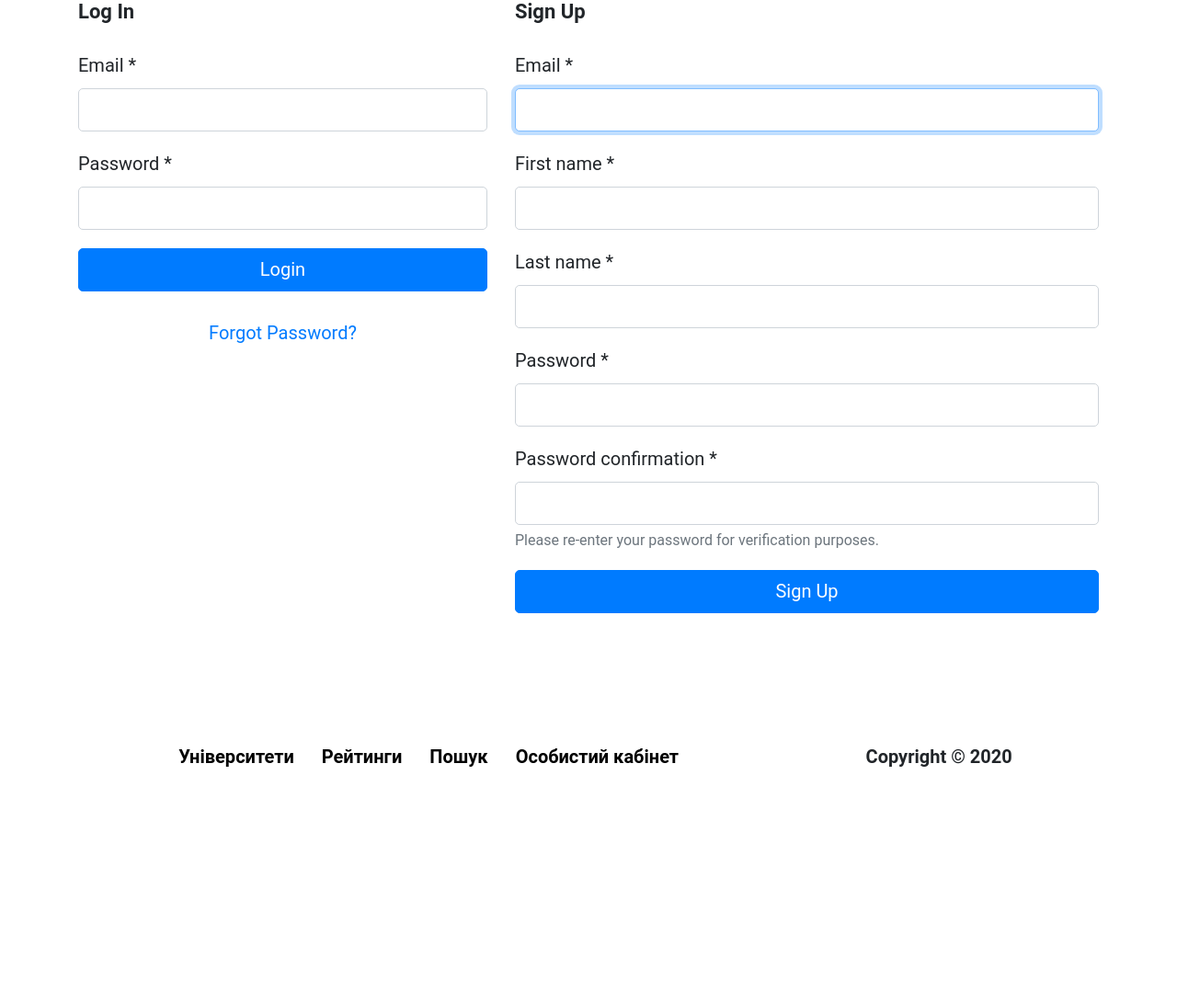
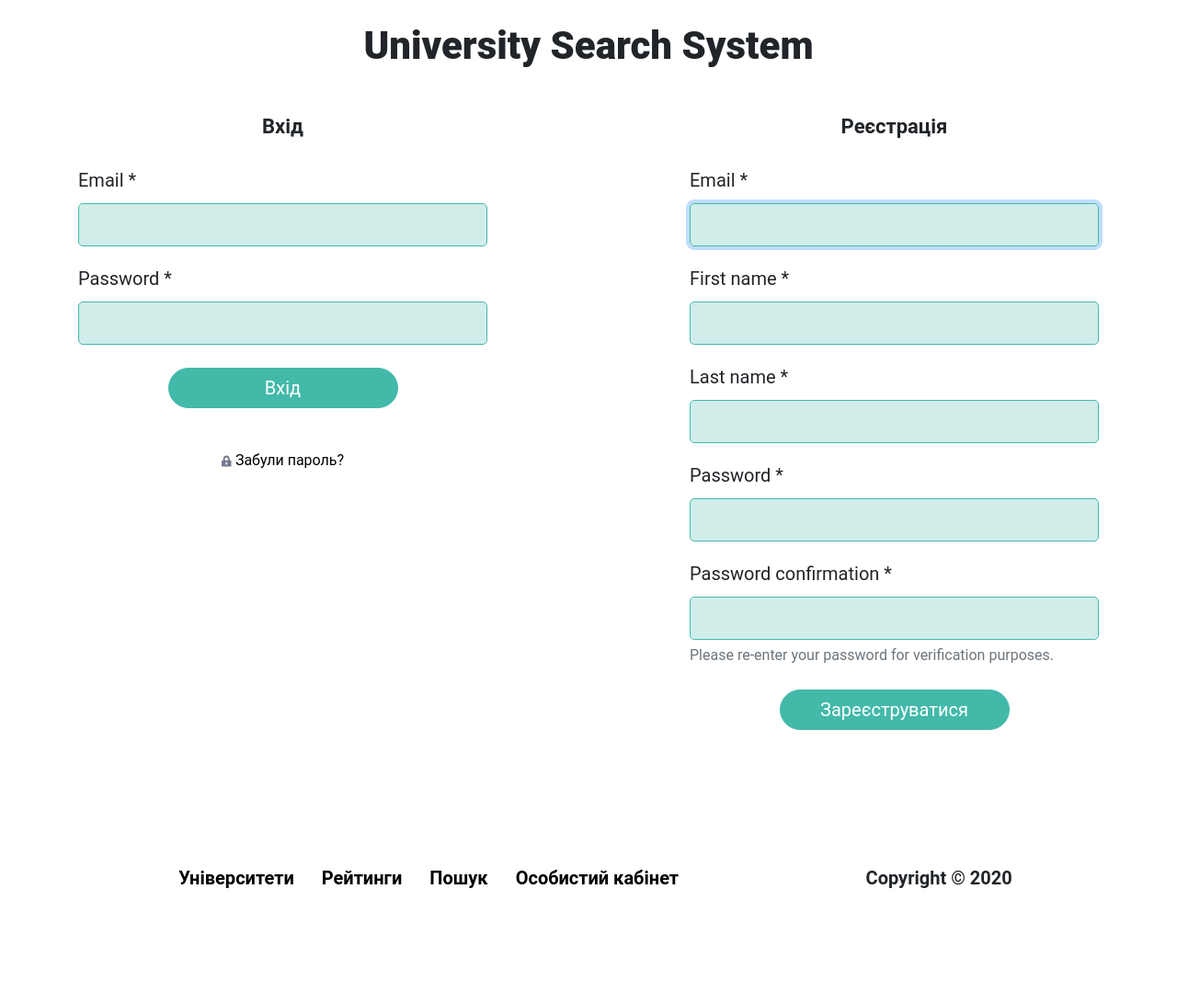
Before and after one commit to SandraRadz/UniversitySearchSystem, a Django app: page /account/login/ in a window 1280 px wide. Shown: the part 100-1191 px from the top of the page at 92% size. Before the commit the page ends 934 px from the top, so only its background shows below. Run offline with Django 3.2, Linux system fonts and the light colour scheme; some libraries are stand-ins or nearby versions.

Commit message:
login/signup page frontend done;

```diff
--- a/accounts/templates/accounts/login.html
+++ b/accounts/templates/accounts/login.html
@@ -4,29 +4,46 @@
 
 {% block content %}
     <div class="container">
-      <div class="row">
+        <div class="d-flex justify-content-center" style="margin: 25px 0 40px 0">
+            <h1>University Search System</h1>
+        </div>
+        <div class="row justify-content-between">
             <div class="col-5">
-              <h3 class="mb-4">{% trans "Log In" %}</h3>
+                <div class="d-flex justify-content-center">
+                    <h3 class="mb-4">Вхід</h3>
+                </div>
                 <form action="{% url 'login' %}" method="post">
                     {% csrf_token %}
                     {% include "forms/form_fields.html" with form=login_form %}
-                <div class="form-group">
-                  <button class="btn btn-primary btn-block" type="submit" value="sign_in">{% trans "Login" %}</button>
+                    <div class="form-group d-flex justify-content-center">
+                        <button class="button" type="submit" style="width: 250px"
+                                value="sign_in">Вхід
+                        </button>
                     </div>
                 </form>
                 <div class="text-center pt-2">
-                    <a href="{% url 'password_reset' %}" rel="nofollow" class="link">{% trans "Forgot Password?" %}</a>
+                    <a href="{% url 'password_reset' %}" rel="nofollow" class="button no-border white"
+                       style="text-decoration: none; font-size: 16px">
+                        <svg width="11" height="13" viewBox="0 0 11 13" fill="none" xmlns="http://www.w3.org/2000/svg">
+                            <path d="M9.375 5.75H8.8125V4.0625C8.8125 2.09844 7.21406 0.5 5.25 0.5C3.28594 0.5 1.6875 2.09844 1.6875 4.0625V5.75H1.125C0.503906 5.75 0 6.25391 0 6.875V11.375C0 11.9961 0.503906 12.5 1.125 12.5H9.375C9.99609 12.5 10.5 11.9961 10.5 11.375V6.875C10.5 6.25391 9.99609 5.75 9.375 5.75ZM6.1875 9.6875C6.1875 10.2055 5.76797 10.625 5.25 10.625C4.73203 10.625 4.3125 10.2055 4.3125 9.6875V8.5625C4.3125 8.04453 4.73203 7.625 5.25 7.625C5.76797 7.625 6.1875 8.04453 6.1875 8.5625V9.6875ZM6.9375 5.75H3.5625V4.0625C3.5625 3.13203 4.31953 2.375 5.25 2.375C6.18047 2.375 6.9375 3.13203 6.9375 4.0625V5.75Z"
+                                  fill="#74788D"/>
+                        </svg>
+                        Забули пароль?</a>
                 </div>
 
             </div>
 
-          <div class="col-7">
-              <h3 class="mb-4">{% trans "Sign Up" %}</h3>
-            <form action="{% url 'register' %}" method="post">
+            <div class="col-5">
+                <div class="d-flex justify-content-center">
+                    <h3 class="mb-4">Реєстрація</h3>
+                </div>
+                <form action="{% url 'register' %} d-flex" method="post">
                     {% csrf_token %}
                     {% include "forms/form_fields.html" with form=register_form %}
-                <div class="form-group">
-              <button class="btn btn-primary btn-block" type="submit" value="sign_up">{% trans "Sign Up" %}</button>
+                    <div class="form-group d-flex justify-content-center">
+                        <button class="button" type="submit" value="sign_up"
+                                style="width: 250px">Зареєструватися
+                        </button>
                     </div>
                 </form>
             </div>
--- a/core/static/css/base_styles.css
+++ b/core/static/css/base_styles.css
@@ -3,7 +3,7 @@
     font-size: 20px;
 }
 
-a.button {
+.button {
     cursor: pointer;
     display: inline-block;
 
@@ -24,25 +24,25 @@ a.button {
     transition: background-color .5s ease, color .5s ease, border-color .5s ease;
 }
 
-a.button:hover {
+.button:hover {
     color: black !important;
     background-color: white;
     background-position: -100% 100%;
 }
 
-a.button.white {
+.button.white {
     color: black !important;
     background-color: white;
     border: 1px solid rgba(0, 0, 0, .25);
 }
 
-a.button.white:hover {
+.button.white:hover {
     background-color: rgba(67, 185, 170, 1);
     border: 1px solid rgba(67, 185, 170, 1);
     color: white !important;
 }
 
-a.button.no-border {
+.button.no-border {
     border: none !important;
 }
 
@@ -74,3 +74,8 @@ h4 {
     font-size: 18px;
     font-weight: 700;
 }
+
+.form-group input.form-control {
+    background-color: rgba(67, 185, 170, .25);
+    border: 1px solid rgba(67, 185, 170, 1);
+}
```
Lines whose indentation alone changed are shown as unchanged.
